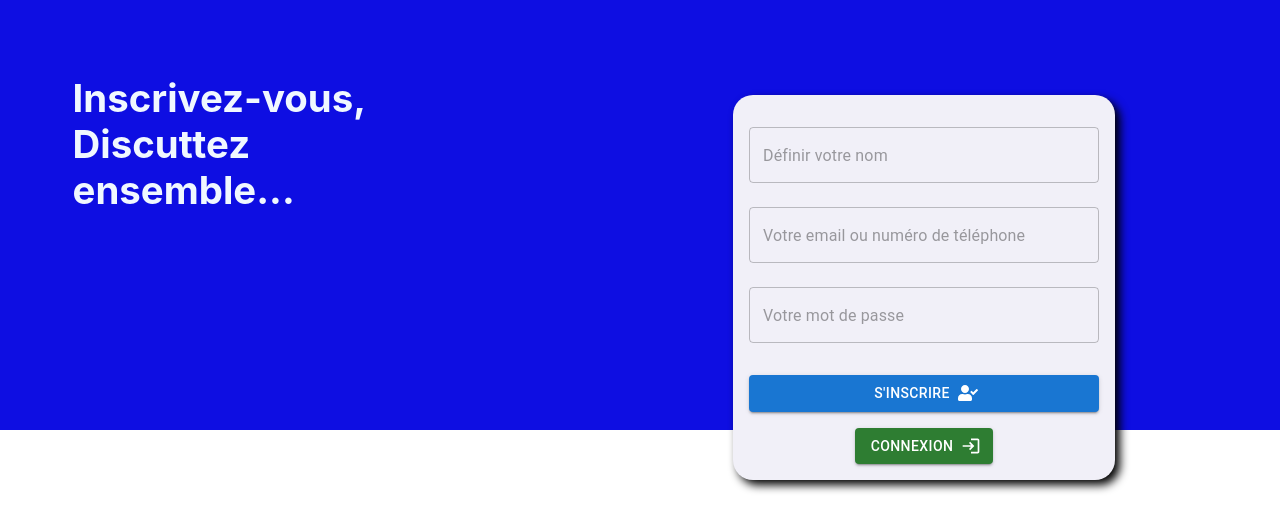
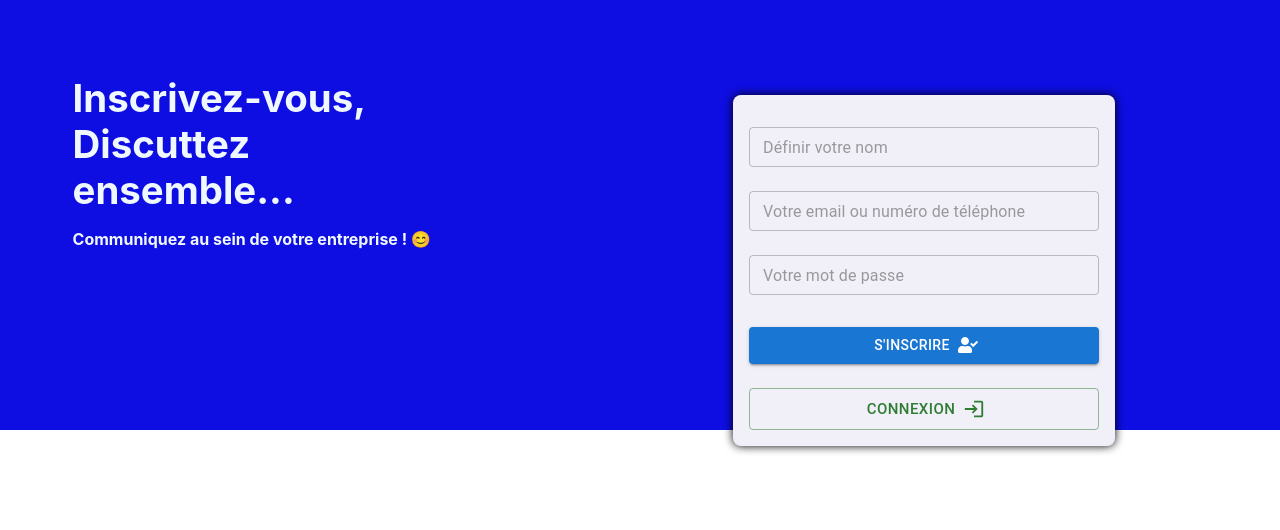
Before and after one commit to jethron22/APP-MESSAGERIE-AND-CHAT-FOR-ENTERPRISES, a React (Create React App) app in the folder front-app/: page / in a window 1280 px wide. Both pictures are taken after a click on the button "INSCRIPTION". Shown: the top 530 px of the page. Built offline with nearby package versions, Linux system fonts and the light colour scheme; no server answers.

Commit message:
feat: refactor ui

```diff
--- a/front-app/src/Login.css
+++ b/front-app/src/Login.css
@@ -31,4 +31,9 @@
     width: 400px;
     font-size: larger;
     height: 20px;
+
 }
+
+.textSous{
+    font-size: medium;
+}
--- a/front-app/src/Login.jsx
+++ b/front-app/src/Login.jsx
@@ -4,6 +4,7 @@ import { MdOutlineLogout, MdOutlineLogin } from "react-icons/md";
 import { FaAccessibleIcon, FaUserCheck } from "react-icons/fa";
 import { useState } from 'react';
 import './Login.css';
+
 import { Stack } from '@mui/system';
 import 'animate.css';
 
@@ -17,7 +18,7 @@ function Login() {
 
     <div className='coverDiv'>
       <div className='textConnecterBloc'>
-<p className='textConnecter' >{signUp ? <h1 class="animate__animated animate__fadeIn">Inscrivez-vous, Discuttez ensemble...</h1> : <h1 class="animate__animated animate__fadeInUp"> Connectez-vous au reste du Monde ! </h1>}</p>
+<p className='textConnecter' >{signUp ? <h1 class="animate__animated animate__fadeIn">Inscrivez-vous, Discuttez ensemble...<p className='textSous'> Communiquez au sein de votre entreprise ! 😊 </p></h1> : <h1 class="animate__animated animate__fadeInUp"> Connectez-vous au reste du Monde !    </h1>}</p>
 
 </div>
       <form>
@@ -31,11 +32,11 @@ function Login() {
           margin="auto"
           marginRight={"150px"}
           padding={2}
-          borderRadius={5}
-          boxShadow={"5px 5px 10px "}
+          borderRadius={2}
+          boxShadow={"0px 0px 10px "}
           sx={{
             ":hover ": {
-              boxShadow: "10px 10px 20px grey ",
+              boxShadow: "0px 0px 20px grey ",
             },
           }}
         >
@@ -48,6 +49,7 @@ function Login() {
               type={"text"}
               variant="outlined"
               fullWidth
+              size='small'
               placeholder="Définir votre nom"
               ></TextField >
           )}
@@ -59,6 +61,7 @@ function Login() {
             variant="outlined"
             placeholder="Votre email ou numéro de téléphone"
             fullWidth
+            size='small'
           />
 
           <TextField
@@ -66,6 +69,7 @@ function Login() {
             type={"password"}
             variant="outlined"
             fullWidth
+            size='small'
             placeholder="Votre mot de passe"></TextField>
 
           <Button
@@ -78,23 +82,34 @@ function Login() {
             {signUp ? "S'inscrire" : "Connexion"}
                   </Button>
 
+
+
                   <div className="buttonSignUp">
+
         <Button
+
           endIcon={signUp ? <MdOutlineLogin /> : <FaUserCheck />}
           onClick={() => setSignUp(!signUp)}
-          sx={{ marginTop: 2
+          sx={{ marginTop: 3,
+            width: 350,
+
          }}
           display="flex"
-          variant="contained"
+          variant="outlined"
           color="success"
+          size='large'
+
+
         >
           {signUp ? "Connexion" : "Inscription"}
         </Button>
       </div>
 
         </Box>
+
       </form>
       </div>
+
       </Stack>
 
   );
```
Also changed, not shown: front-app/src/world.jpg (added).
